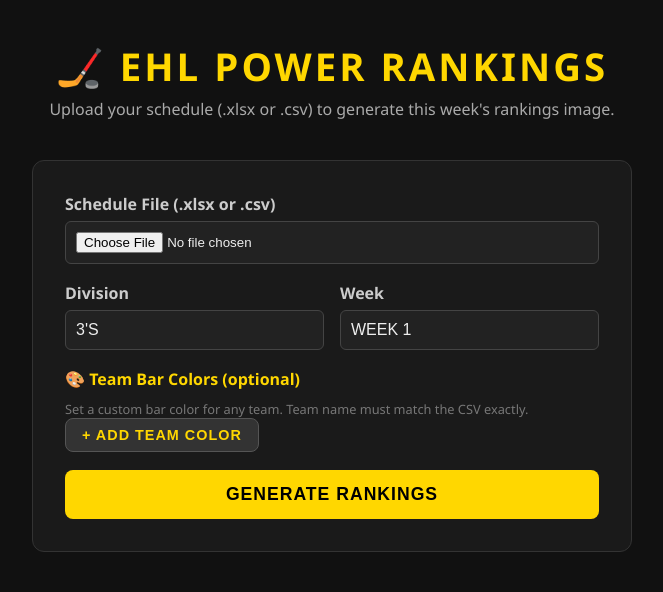
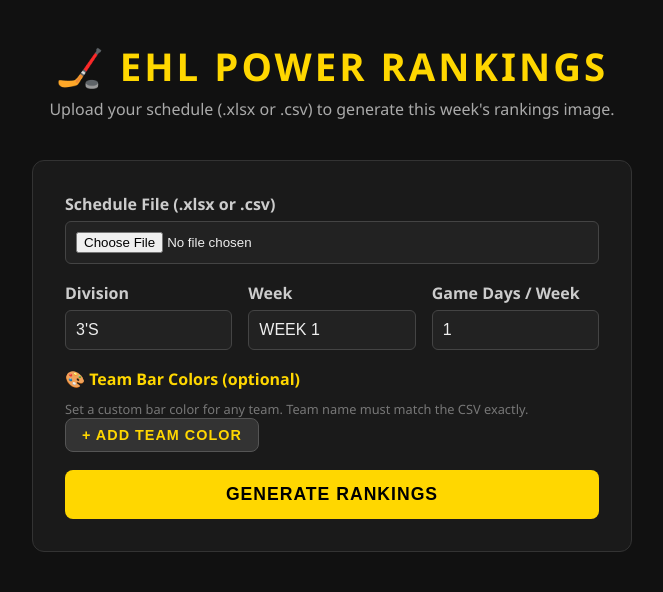
Before and after one commit to ElectricHockey/ehl-power-rankings, a Flask app: page / in a window 1280 px wide. Shown: the top 592 px of the page, without its empty margins (308-971 px from the left). Run offline with Flask 3, Linux system fonts and the light colour scheme; parts of the project's set-up code (start-up, migrations or seed data) failed here and were passed over.

Commit message:
Add 'Game Days Per Week' input to properly split multi-day weeks for movement arrows
- Add days_per_week form field (default 1) to index.html
- Pass through app.py → engine's schedule_up_to_week() and compute_movement()
- Store in session for regeneration
- Simplify _find_date_row_indices: any non-game, non-header row = boundary
- count_weeks/schedule_up_to_week/compute_movement accept days_per_week param
- Diagnostic flash when insufficient weeks detected

Agent-Logs-Url: https://github.com/ElectricHockey/ehl-power-rankings/sessions/7e94a228-6526-48de-a2f4-03646eb414d3

Co-authored-by: ElectricHockey <214592700+ElectricHockey@users.noreply.github.com>

```diff
--- a/app.py
+++ b/app.py
@@ -91,6 +91,12 @@ def generate():
     week_label = request.form.get("week_label", "WEEK 1").strip() or "WEEK 1"
     div_label = request.form.get("div_label", "3'S").strip() or "3'S"
 
+    # Game days per week: how many date-header rows make up one week
+    try:
+        days_per_week = max(1, int(request.form.get("days_per_week", "1")))
+    except (ValueError, TypeError):
+        days_per_week = 1
+
     # ── Collect font size overrides ─────────────────────────
     font_overrides = _collect_font_overrides(request.form)
 
@@ -153,29 +159,25 @@ def generate():
     session["csv_text"] = csv_text
     session["week_label"] = week_label
     session["div_label"] = div_label
+    session["days_per_week"] = days_per_week
     if os.path.exists(saved_path):
         os.remove(saved_path)
 
     # ── Compute movement arrows ─────────────────────────────
     # Use the week number from the user's label (e.g. "WEEK 2" → 2)
     week_num = _parse_week_number(week_label)
-    detected_weeks = engine.count_weeks(csv_text)
-    movement = engine.compute_movement(csv_text, week_num)
+    detected_weeks = engine.count_weeks(csv_text, days_per_week)
+    movement = engine.compute_movement(csv_text, week_num, days_per_week)
 
     # Diagnostic: warn user if week detection seems off
+    n_date_rows = len(engine._find_date_row_indices(csv_text))
     if week_num > 1 and detected_weeks < week_num:
-        # Show first few lines of CSV so user can see what we're working with
-        csv_lines = csv_text.strip().split('\n')
-        sample = []
-        for ln in csv_lines[:6]:
-            cells = ln.strip()[:80]
-            sample.append(cells)
-        sample_text = " | ".join(sample)
         flash(
-            f"⚠️ Found {detected_weeks} week boundary(s) in the schedule but you "
+            f"⚠️ Found {n_date_rows} game-day(s) in the schedule "
+            f"({detected_weeks} week(s) at {days_per_week} day(s)/week) but you "
             f"selected week {week_num}. Movement arrows need at least {week_num} "
-            f"week boundaries. Each week should start with a non-game row (date header). "
-            f"First rows: {sample_text}",
+            f"week(s) of data. Check that your file has enough weeks and that "
+            f"'Game Days Per Week' is set correctly.",
             "error",
         )
 
@@ -236,6 +238,7 @@ def generate():
         image_file=out_filename,
         week_label=week_label,
         div_label=div_label,
+        days_per_week=days_per_week,
         total_ranked=len(rankings),
         team_colors=team_colors,
         font_sizes=active_font_sizes,
@@ -275,6 +278,7 @@ def regenerate():
     csv_text = session.get("csv_text")
     week_label = session.get("week_label", "WEEK 1")
     div_label = session.get("div_label", "3'S")
+    days_per_week = session.get("days_per_week", 1)
 
     if not csv_text:
         flash("Session expired. Please upload the schedule again.", "error")
@@ -309,21 +313,17 @@ def regenerate():
 
     # ── Compute movement arrows ─────────────────────────────
     week_num = _parse_week_number(week_label)
-    detected_weeks = engine.count_weeks(csv_text)
-    movement = engine.compute_movement(csv_text, week_num)
+    detected_weeks = engine.count_weeks(csv_text, days_per_week)
+    movement = engine.compute_movement(csv_text, week_num, days_per_week)
 
+    n_date_rows = len(engine._find_date_row_indices(csv_text))
     if week_num > 1 and detected_weeks < week_num:
-        csv_lines = csv_text.strip().split('\n')
-        sample = []
-        for ln in csv_lines[:6]:
-            cells = ln.strip()[:80]
-            sample.append(cells)
-        sample_text = " | ".join(sample)
         flash(
-            f"⚠️ Found {detected_weeks} week boundary(s) in the schedule but you "
+            f"⚠️ Found {n_date_rows} game-day(s) in the schedule "
+            f"({detected_weeks} week(s) at {days_per_week} day(s)/week) but you "
             f"selected week {week_num}. Movement arrows need at least {week_num} "
-            f"week boundaries. Each week should start with a non-game row (date header). "
-            f"First rows: {sample_text}",
+            f"week(s) of data. Check that your file has enough weeks and that "
+            f"'Game Days Per Week' is set correctly.",
             "error",
         )
 
@@ -382,6 +382,7 @@ def regenerate():
         image_file=out_filename,
         week_label=week_label,
         div_label=div_label,
+        days_per_week=days_per_week,
         total_ranked=len(rankings),
         team_colors=team_colors,
         font_sizes=active_font_sizes,
--- a/templates/index.html
+++ b/templates/index.html
@@ -56,7 +56,8 @@
       margin-bottom: 18px;
     }
     .row .field { flex: 1; }
-    .row input[type="text"] {
+    .row input[type="text"],
+    .row input[type="number"] {
       width: 100%;
       padding: 10px;
       background: #222;
@@ -182,6 +183,11 @@
           <label for="week_label">Week</label>
           <input type="text" id="week_label" name="week_label" placeholder="WEEK 1" value="WEEK 1">
         </div>
+        <div class="field">
+          <label for="days_per_week">Game Days / Week</label>
+          <input type="number" id="days_per_week" name="days_per_week" min="1" max="7" value="1"
+                 title="How many game-days in each week of the schedule">
+        </div>
       </div>
 
       <div class="color-section">
```
Also changed, not shown: 1 other file.
